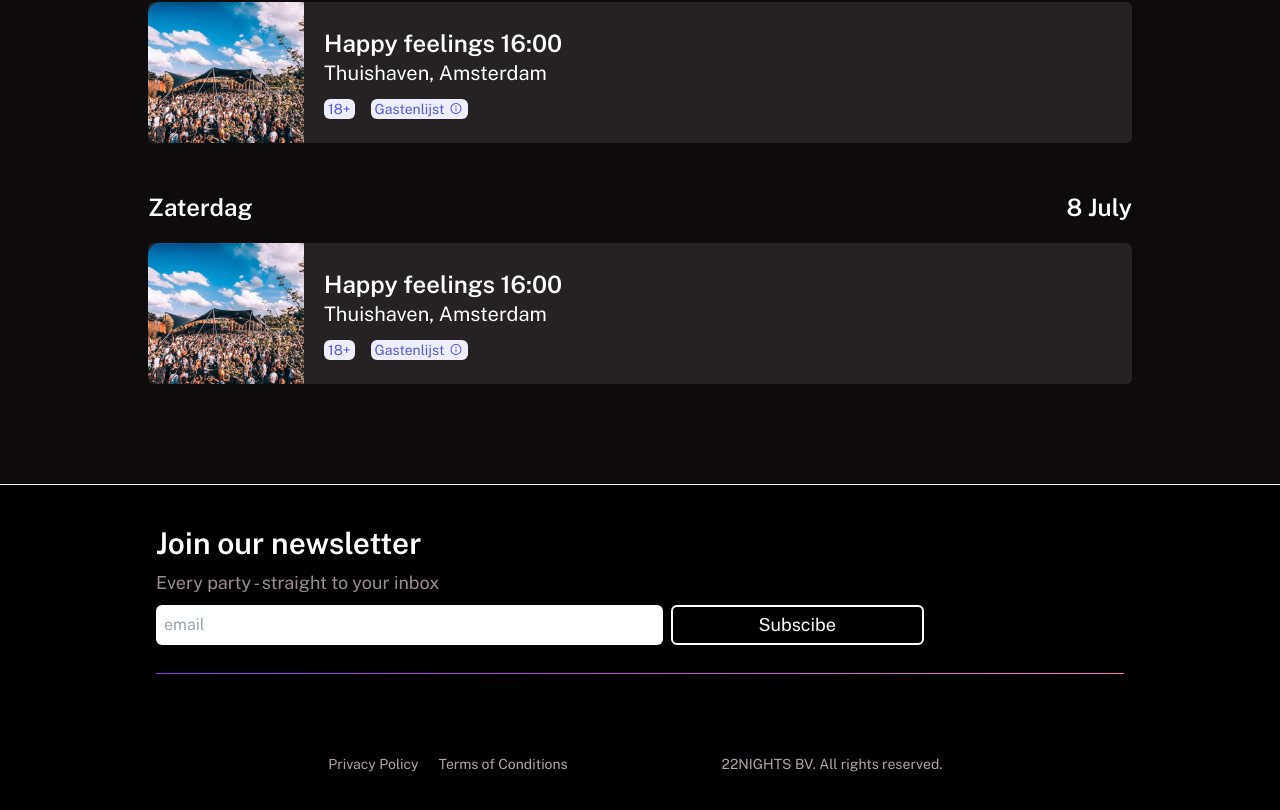
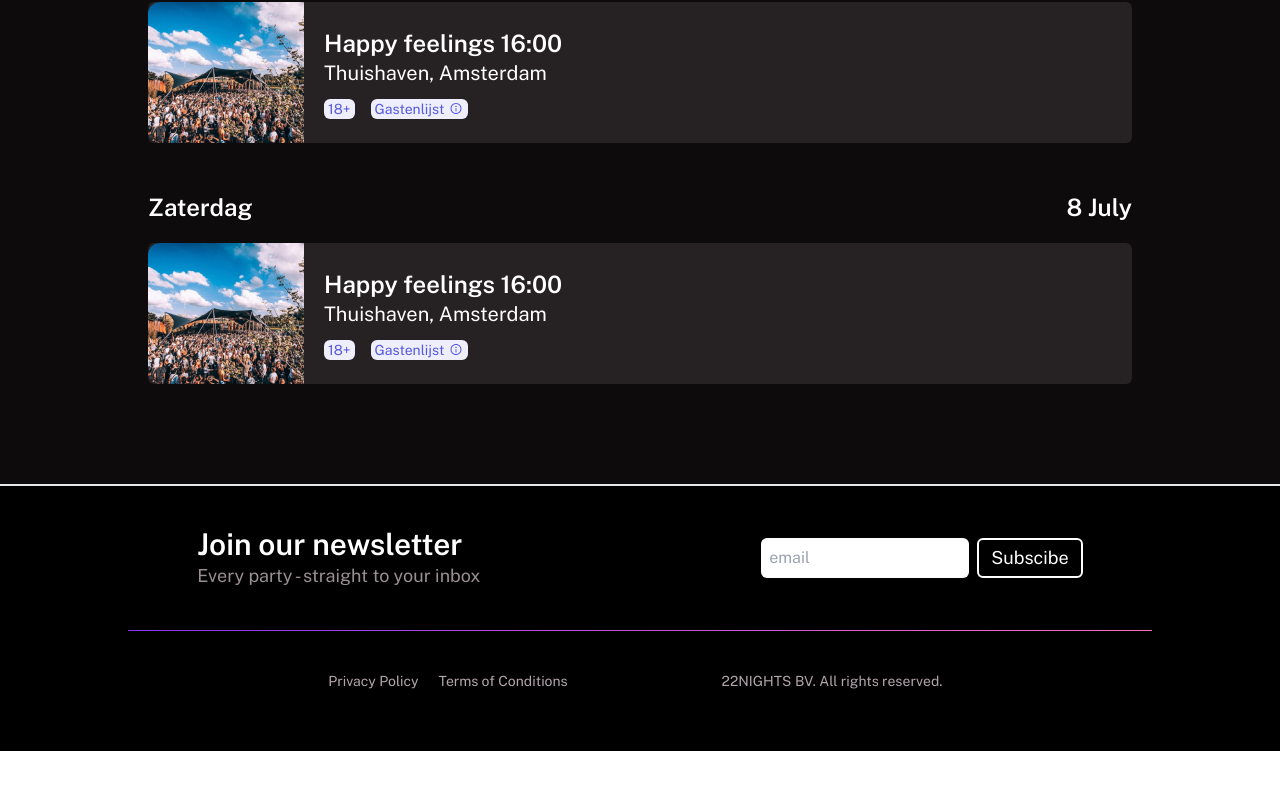
Before and after one commit to adithyanajay/22N-landing-page, a React (Vite) app: page / in a window 1280 px wide. Shown: the part 1675-2485 px from the top of the page. After the commit the page ends 2426 px from the top, so only its background shows below. Built offline with nearby package versions, Linux system fonts and the light colour scheme.

Commit message:
footer fixed

```diff
--- a/src/components/Footer.jsx
+++ b/src/components/Footer.jsx
@@ -2,7 +2,7 @@ import Newsletter from "./Newsletter";
 
 function Footer() {
   return (
-    <footer className="bg-deep-black border-t border-color-grey-700 ">
+    <footer className="bg-deep-black border-t-2 border-color-grey-700 ">
       <Newsletter />
       <div className="container w-full mx-auto text-center text-color-grey-500 text-sm pb-10 md:flex justify-center md:max-w-screen-md ">
         <div className="container justify-center flex gap-5 md:text-left pb-5">
--- a/src/components/Newsletter.jsx
+++ b/src/components/Newsletter.jsx
@@ -1,16 +1,32 @@
-
-
 function Newsletter() {
   return (
-    <div className="gradient-border newsletter bg-deep-black w-full flex flex-col px-4 gap-2 py-5 pt-10 max-w-screen-lg md:px-7 md:mx-auto pb-20 ">
-      <h1 className="text-2xl font-semibold lg:text-3xl">Join our newsletter</h1>
-      <p className="text-color-grey-500 text-sm lg:text-lg">Every party - straight to your inbox</p>
-      <form action="#" className="flex gap-2 max-w-screen-md">
-        <input type="email" className="w-2/3 text-black rounded-md px-2 outline-none" placeholder="email"/>
-        <button type="submit " className="w-1/3 text-lg border-2 border-white px-3 py-1 rounded-md hover:bg-color-grey-800">Subscibe</button>
-      </form>
+    <div className="gradient-border newsletter max-w-screen-lg w-full mx-auto pb-10">
+      <div className=" w-full container bg-deep-red  flex flex-col px-4 gap-2 py-5 pt-10  md:px-7 md:mx-auto pb-10 lg:flex-row lg:items-center lg:justify-center lg:gap-20">
+        <div className="newsletter-text-cont lg:w-1/2">
+          <h1 className="text-2xl font-semibold lg:text-3xl">
+            Join our newsletter
+          </h1>
+          <p className="text-color-grey-500 text-sm lg:text-lg">
+            Every party - straight to your inbox
+          </p>
+        </div>
+
+        <form action="#" className="flex gap-2 max-w-screen-md lg:h-1/2 ">
+          <input
+            type="email"
+            className="w-2/3 text-black rounded-md px-2 outline-none"
+            placeholder="email"
+          />
+          <button
+            type="submit "
+            className="w-1/3 text-lg border-2 border-white px-3 py-1 rounded-md hover:bg-color-grey-800"
+          >
+            Subscibe
+          </button>
+        </form>
+      </div>
     </div>
-  )
+  );
 }
 
-export default Newsletter
+export default Newsletter;
--- a/src/index.css
+++ b/src/index.css
@@ -42,5 +42,5 @@ html {
   content: "";
   background-image: linear-gradient(90deg, #8932F6 0%, #F971BA 100%);
   height: 1px;
-  margin-top: 20px;
+  display: block;
 }
```
